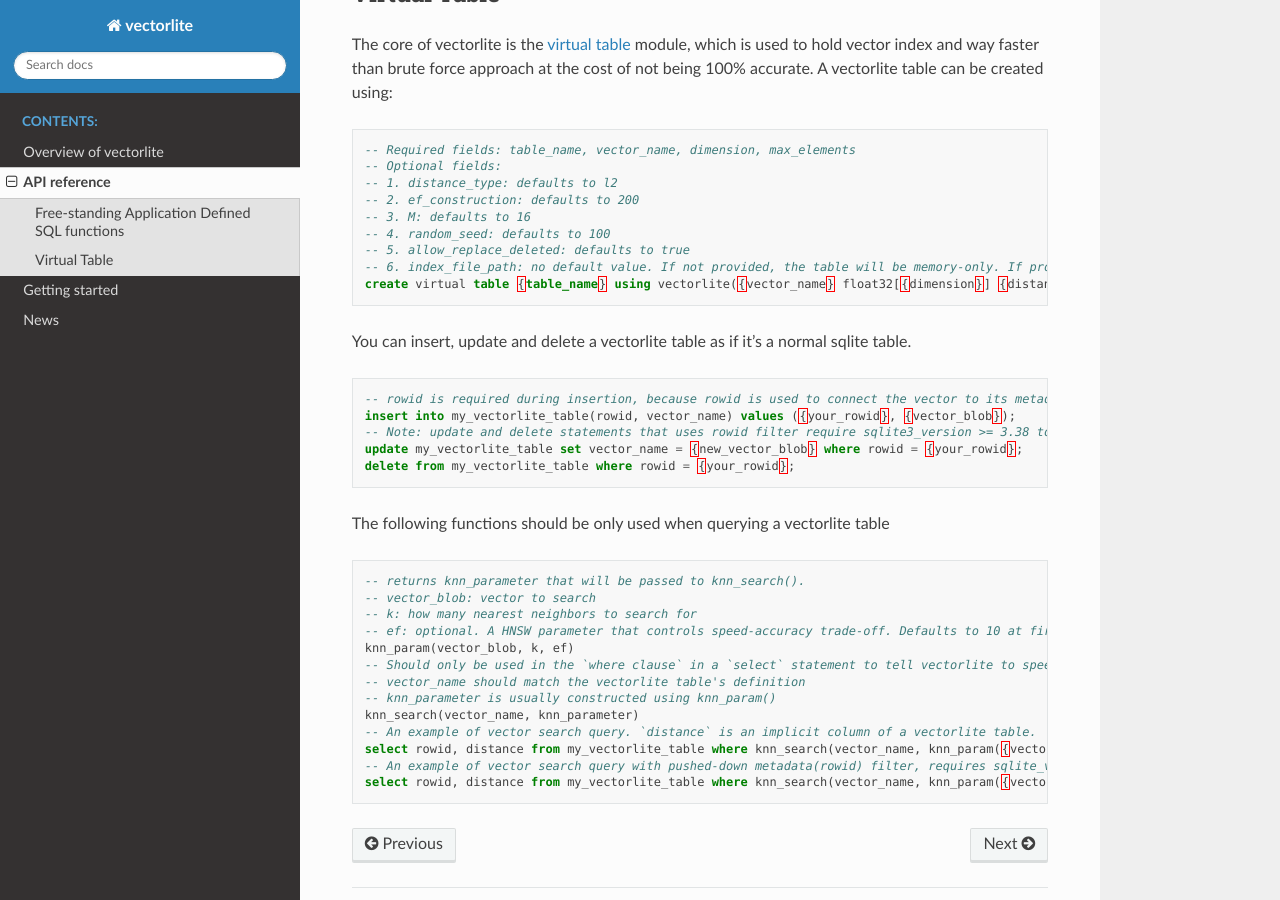
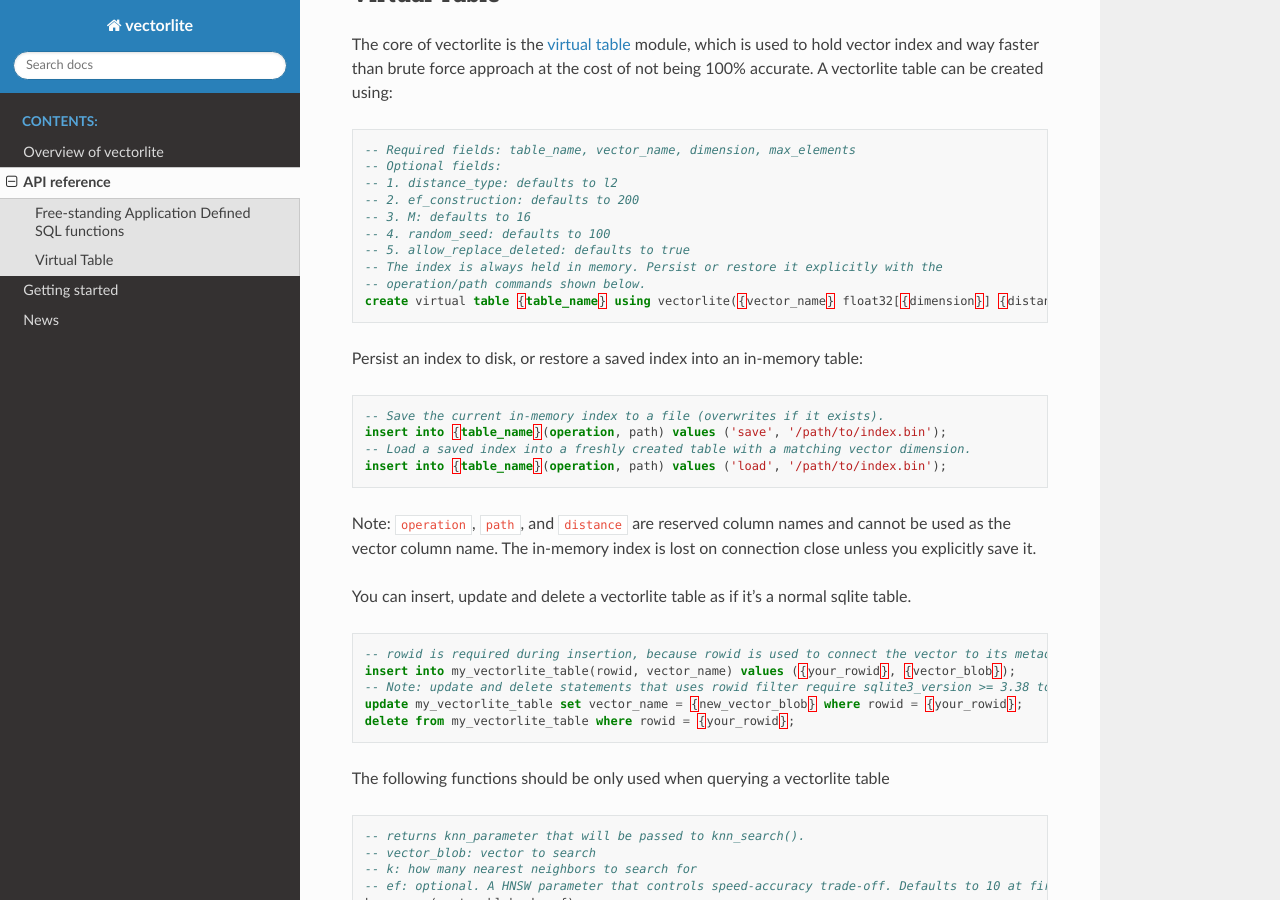
Before and after one commit to 1yefuwang1/vectorlite, a Sphinx documentation site: the page built from doc/markdown/api.md, in a window 1280 px wide and 900 px high, scrolled down 717 px. Built offline with Sphinx 7.4.7 and the Read the Docs theme 3.1.0, drawn with Linux system fonts in a browser that asks for light colours.

Commit message:
docs: document explicit save/load index persistence
Co-authored-by: Copilot <223556219+Copilot@users.noreply.github.com>

````diff
--- a/doc/markdown/api.md
+++ b/doc/markdown/api.md
@@ -33,9 +33,19 @@ A vectorlite table can be created using:
 -- 3. M: defaults to 16
 -- 4. random_seed: defaults to 100
 -- 5. allow_replace_deleted: defaults to true
--- 6. index_file_path: no default value. If not provided, the table will be memory-only. If provided, vectorlite will try to load index from the file and save to it when db connection is closed.
-create virtual table {table_name} using vectorlite({vector_name} float32[{dimension}] {distance_type}, hnsw(max_elements={max_elements}, {ef_construction=200}, {M=16}, {random_seed=100}, {allow_replace_deleted=true}), {index_file_path});
+-- The index is always held in memory. Persist or restore it explicitly with the
+-- operation/path commands shown below.
+create virtual table {table_name} using vectorlite({vector_name} float32[{dimension}] {distance_type}, hnsw(max_elements={max_elements}, {ef_construction=200}, {M=16}, {random_seed=100}, {allow_replace_deleted=true}));
 ```
+Persist an index to disk, or restore a saved index into an in-memory table:
+```sql
+-- Save the current in-memory index to a file (overwrites if it exists).
+insert into {table_name}(operation, path) values ('save', '/path/to/index.bin');
+-- Load a saved index into a freshly created table with a matching vector dimension.
+insert into {table_name}(operation, path) values ('load', '/path/to/index.bin');
+```
+Note: `operation`, `path`, and `distance` are reserved column names and cannot be used as the vector column name. The in-memory index is lost on connection close unless you explicitly save it.
+
 You can insert, update and delete a vectorlite table as if it's a normal sqlite table.
 ```sql
 -- rowid is required during insertion, because rowid is used to connect the vector to its metadata stored elsewhere. Auto-generating rowid doesn't makes sense.
````
Also changed, not shown: README.md (+12 -2 lines), 1 other file.
